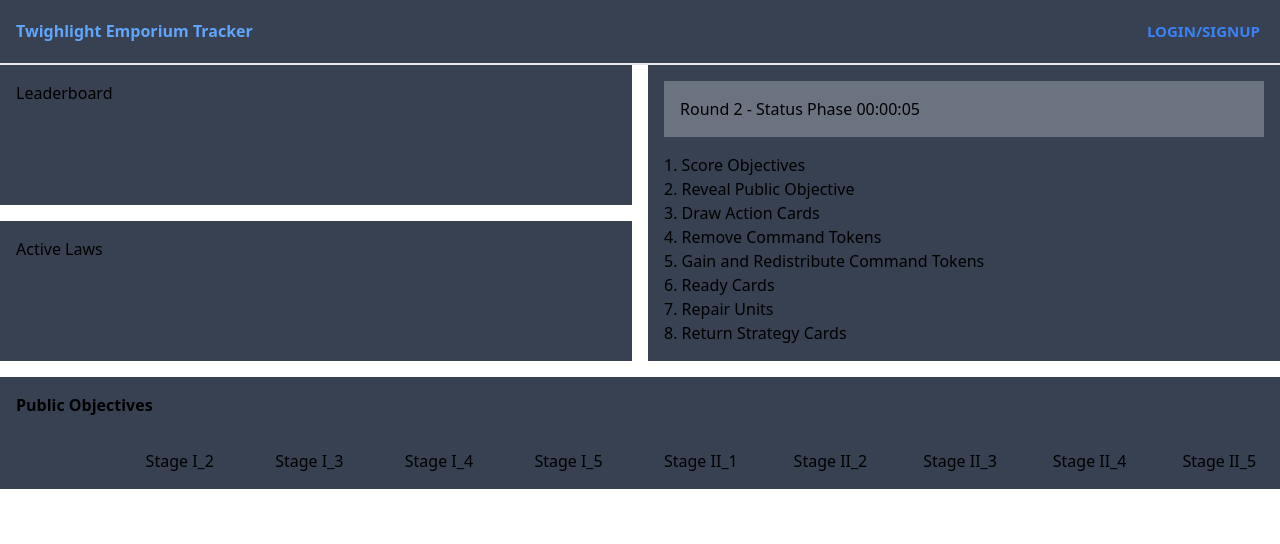
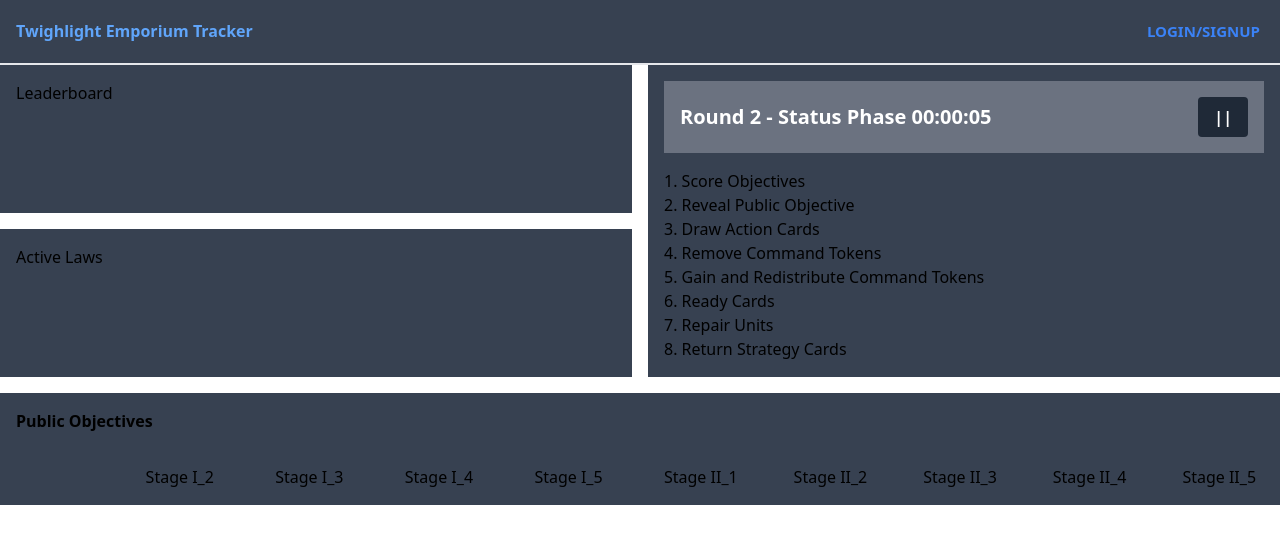
Before and after one commit to gjudilla/nekro-files, a React (Vite) app in the folder client/: page /dashboard in a window 1280 px wide. Shown: the top 544 px of the page. Built offline with nearby package versions, Linux system fonts and the light colour scheme.

Commit message:
timer changes and next to current turn

```diff
--- a/client/src/components/GameClock.jsx
+++ b/client/src/components/GameClock.jsx
@@ -9,26 +9,32 @@
         if (!isPaused) {
             interval = setInterval(() => {
                 setTimer((prevTime) => prevTime + 1);
-            }, 1000) // increments time every second
+            }, 1000); // increments time every second
         }
         return () => clearInterval(interval); // cleanup interval on component unmount
-    }, [isPaused])
+    }, [isPaused]);
 
     // convert time in seconds to HH:MM:SS format
     const formatTime = (totalSeconds) => {
         const hours = Math.floor(totalSeconds / 3600).toString().padStart(2, "0");
-        const minutes = Math.floor((totalSeconds % 3600) / 60).toString().padStart(2, "0")
+        const minutes = Math.floor((totalSeconds % 3600) / 60).toString().padStart(2, "0");
         const seconds = (totalSeconds % 60).toString().padStart(2, '0');
-        return `${hours}:${minutes}:${seconds}`
+        return `${hours}:${minutes}:${seconds}`;
     };
 
-    // function to pause timer manually
+    // function to pause or play the timer
     const togglePause = () => {
-        setIsPaused(!isPaused)
-    }
+        setIsPaused(!isPaused);
+    };
+
     return (
-        <div className="bg-gray-500 p-4 h-full" onClick={togglePause}>Round 2 - Status Phase <span className={isPaused ? 'blink' : ""}>{formatTime(timer)}</span></div>
-    )
+        <div className="bg-gray-500 p-4 h-full flex items-center justify-between">
+            <span className="text-xl font-bold text-white">Round 2 - Status Phase <span className={isPaused ? 'blink' : ""}>{formatTime(timer)}</span></span>
+            <button onClick={togglePause} className="bg-gray-800 hover:bg-gray-700 text-white font-bold py-2 px-4 rounded inline-flex items-center">
+                {isPaused ? "▶️" : "||"}
+            </button>
+        </div>
+    );
 }
 
 export default GameClock;
--- a/client/src/components/NextTurn.jsx
+++ b/client/src/components/NextTurn.jsx
@@ -1,25 +1,28 @@
-function NextTurn() {
+import React from "react";
+
+function NextTurn({ onEndTurn, timer }) {
+    const formatTime = (totalSeconds) => {
+        const hours = Math.floor(totalSeconds / 3600).toString().padStart(2, "0");
+        const minutes = Math.floor((totalSeconds % 3600) / 60).toString().padStart(2, "0");
+        const seconds = (totalSeconds % 60).toString().padStart(2, '0');
+        return `${hours}:${minutes}:${seconds}`;
+    };
+
     return (
         <div className="bg-gray-600 p-4 h-full">
             <h2 className="text-xl font-bold text-white">
                 Next Turn
             </h2>
             <div className="flex justify-around items-center">
-                <svg width="200" height="100">
-                    <rect x="0" y="0" width="200" height="100" fill="lightblue" rx="15" ry="15" />
-                    <text x="50%" y="50%" dominantBaseline="middle" textAnchor="middle" className="text-color-black text-xl font-bold">
-                        Trade | 5
-                    </text>
-                </svg>
-                <svg width="200" height="100">
-                    <rect x="0" y="0" width="200" height="100" fill="lightblue" rx="15" ry="15" />
-                    <text x="50%" y="50%" dominantBaseline="middle" textAnchor="middle" className="text-color-black text-xl font-bold">
-                        00:16:25
-                    </text>
-                </svg>
+                <button className="rounded-lg bg-blue-400 p-4 text-3xl" onClick={onEndTurn}>
+                    End Turn
+                </button>
+                <div className="rounded-lg bg-blue-400 p-4 text-3xl">
+                    <span>{formatTime(timer)}</span>
+                </div>
             </div>
         </div>
-    )
+    );
 }
 
 export default NextTurn;
--- /dev/null
+++ b/client/src/components/TurnHandle.jsx
@@ -0,0 +1,44 @@
+import React, { useState, useEffect } from "react";
+import CurrentTurn from "./CurrentTurn";
+import NextTurn from "./NextTurn";
+
+function Game() {
+    const [currentTurn, setCurrentTurn] = useState("Current");
+    const [timer, setTimer] = useState(0); // Timer for the paused time
+    const [isPaused, setIsPaused] = useState(true); // Initially paused until Next Turn becomes Current Turn
+
+    // Effect to start the timer when Next Turn becomes Current Turn
+    useEffect(() => {
+        let interval;
+        if (currentTurn === "Current" && !isPaused) {
+            interval = setInterval(() => {
+                setTimer((prevTime) => prevTime + 1);
+            }, 1000); // increments time every second
+        }
+        return () => clearInterval(interval); // cleanup interval on component unmount or when Next Turn becomes Current Turn
+    }, [currentTurn, isPaused]);
+
+    // Function to handle the end of the current turn
+    const handleEndTurn = () => {
+        setCurrentTurn("Current");
+        setIsPaused(false); // Start the timer when Next Turn becomes Current Turn
+    };
+
+    // Function to handle the start of the next turn
+    const handleNextTurn = () => {
+        setCurrentTurn("Next");
+        setIsPaused(true); // Pause the timer when Current Turn becomes Next Turn
+    };
+
+    return (
+        <div>
+            {currentTurn === "Current" ? (
+                <CurrentTurn onNextTurn={handleNextTurn} />
+            ) : (
+                <NextTurn onEndTurn={handleEndTurn} timer={timer} />
+            )}
+        </div>
+    );
+}
+
+export default Game;
```
Also changed, not shown: client/src/components/CurrentTurn.jsx (+7 -7 lines), 1 other file (tests, documents, lock files or other folders).
